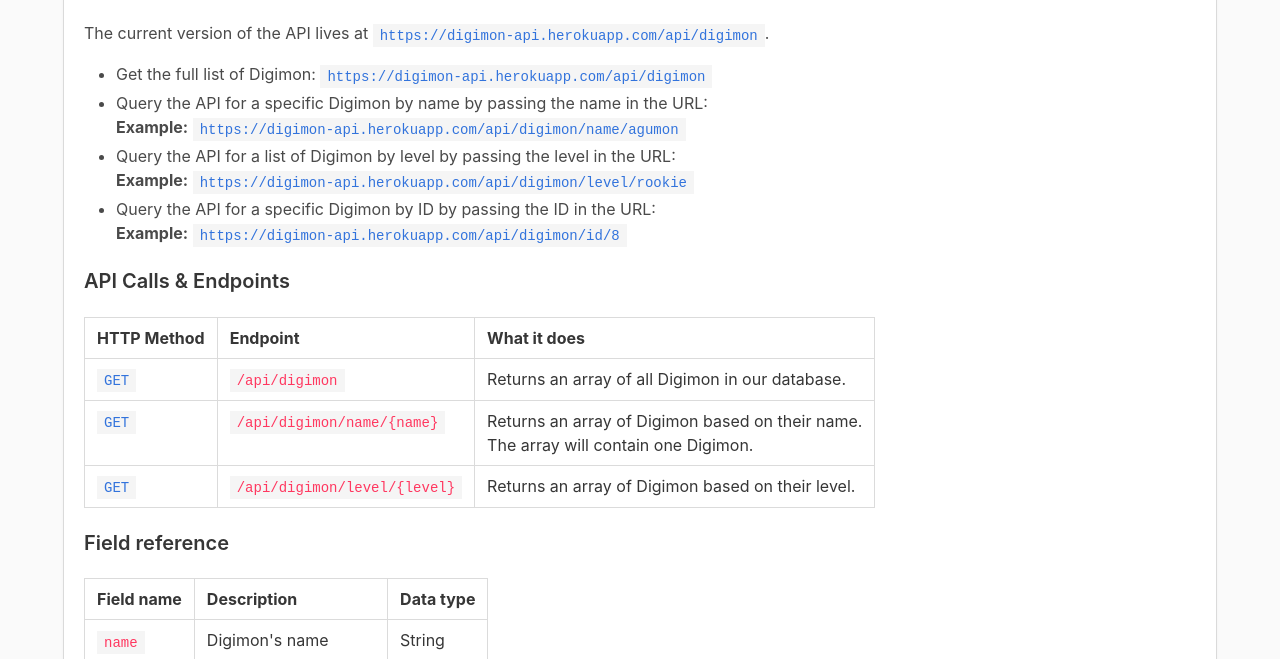
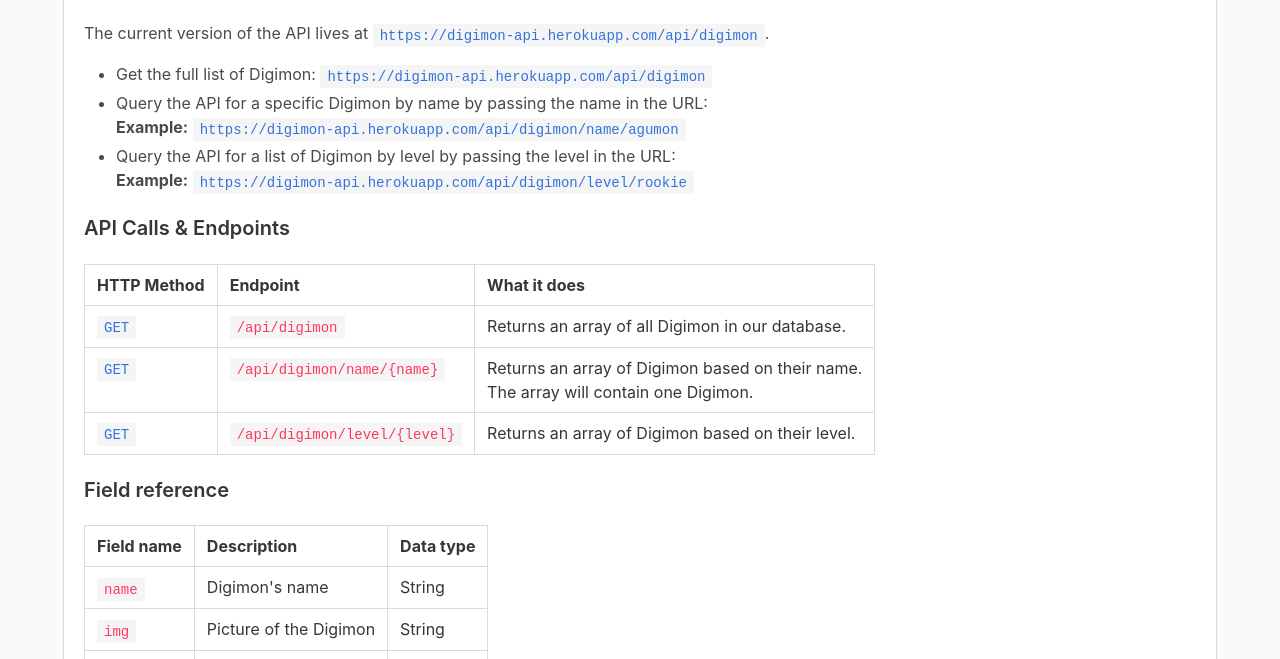
Before and after one commit to heyshadowsmith/digimon-api, a website: page public/index.html in a window 1280 px wide. Shown: the part 136-795 px from the top of the page. Drawn offline with nearby package versions, Linux system fonts and the light colour scheme.

Commit message:
Remove last bit of info about ID searching

```diff
--- a/public/index.html
+++ b/public/index.html
@@ -27,7 +27,6 @@
                             <li>Get the full list of Digimon: <code><a href="/api/digimon">https://digimon-api.herokuapp.com/api/digimon</a></code></li>
                             <li>Query the API for a specific Digimon by name by passing the name in the URL: <br><b>Example:</b> <code><a href="/api/digimon/name/agumon">https://digimon-api.herokuapp.com/api/digimon/name/agumon</a></code></li>
                             <li>Query the API for a list of Digimon by level by passing the level in the URL: <br><b>Example:</b> <code><a href="/api/digimon/level/rookie">https://digimon-api.herokuapp.com/api/digimon/level/rookie</a></code></li>
-                            <li>Query the API for a specific Digimon by ID by passing the ID in the URL: <br><b>Example:</b> <code><a href="/api/digimon/id/8">https://digimon-api.herokuapp.com/api/digimon/id/8</a></code></li>
                         </ul>
                     </div>
                     <h2 class="title is-5">API Calls & Endpoints</h2>
```
